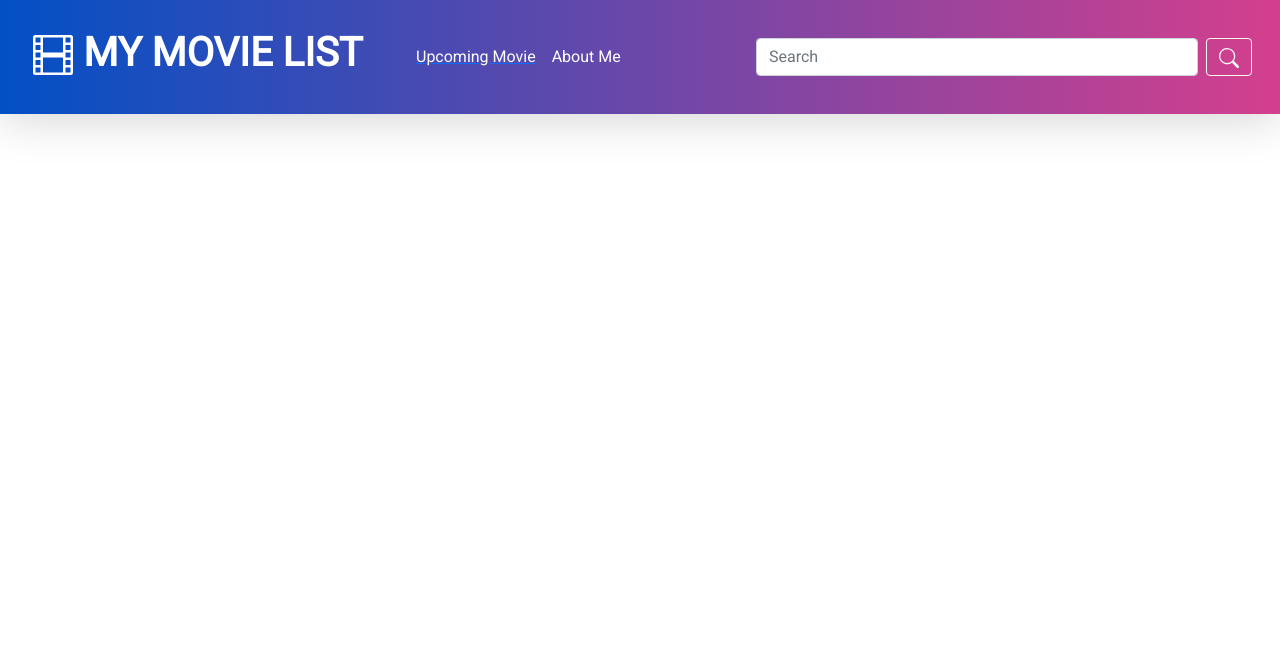
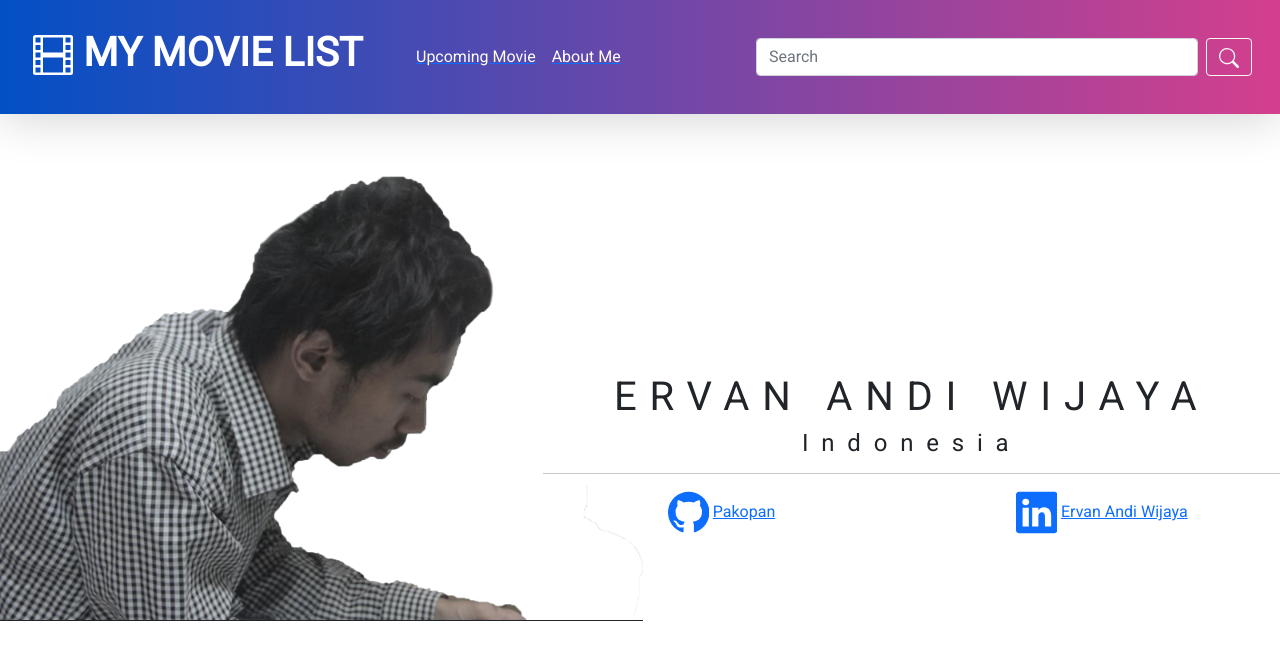
Before and after one commit to Pakopan/MyFilmList, a React (Create React App) app: page /about in a window 1280 px wide. Shown: the top 660 px of the page. Built offline with nearby package versions, Linux system fonts and the light colour scheme.

Commit message:
added about me

```diff
--- /dev/null
+++ b/src/Components/About.js
@@ -0,0 +1,28 @@
+import React from 'react'
+import ervan from './img/ervan.png'
+import { Github } from 'react-bootstrap-icons'
+import { Linkedin } from 'react-bootstrap-icons'
+
+export default function About() {
+    const imageStyle ={
+        height: "80%",
+        width : "auto"
+    }
+    return (
+        <div className="row d-flex"  style={{paddingTop:"10vw"}}>
+            <div className="col-5 pt-5" >
+                <img className="border-bottom border-dark" style={imageStyle} src={ervan} alt="ervan profile" />
+            </div>
+            <div className="col-7 pt-5 align-self-center" >
+                <h1 style={{letterSpacing:"1vw"}}>ERVAN ANDI WIJAYA</h1>
+                <h4 style={{letterSpacing:"1vw"}}>Indonesia</h4>
+                <hr></hr>
+                <div className="row">
+                <a className="col-6" href="https://github.com/Pakopan"> <Github size={45} style={{paddingRight:"1%"}}/>Pakopan</a>
+                <a className="col-6" href="https://www.linkedin.com/in/ervan-andi-wijaya-66b669117/">
+                    <Linkedin size={45} style={{paddingRight:"1%"}}/>Ervan Andi Wijaya</a>
+                </div>
+            </div>
+        </div>
+    )
+}
--- a/src/Components/AppChild.js
+++ b/src/Components/AppChild.js
@@ -5,14 +5,16 @@ import UpcomingMovie from './UpcomingMovie';
 import Base from './Base';
 import { SearchBarContext } from '../SearchBarContext';
 import SearchResults from './SearchResults';
+import About from './About';
 
 export default function AppChild() {
-    const [searchValue, setSearchValue] = useContext(SearchBarContext);
+    const [searchValue] = useContext(SearchBarContext);
     return (
         <Switch>
             <Route path="/" exact component={Base}/>
             <Route path="/upcoming" component={UpcomingMovie}/>
             <Route path="/search-results" component={() => <SearchResults input={searchValue} />}/>
+            <Route path="/about" component={About}/>
       </Switch>
     )
 }
--- a/src/Components/CstmNavbar.js
+++ b/src/Components/CstmNavbar.js
@@ -33,9 +33,11 @@ export default function CstmNavbar() {
                   <NavLink className="text-white">Upcoming Movie</NavLink>
                 </Link>
               </NavItem>
+              <Link to="/about">
               <NavItem>
                 <NavLink className="text-white">About Me</NavLink>
               </NavItem>
+              </Link>
             </Nav>
           </Collapse>
         </Navbar>
```
Also changed, not shown: src/Components/img/ervan.png (added).
